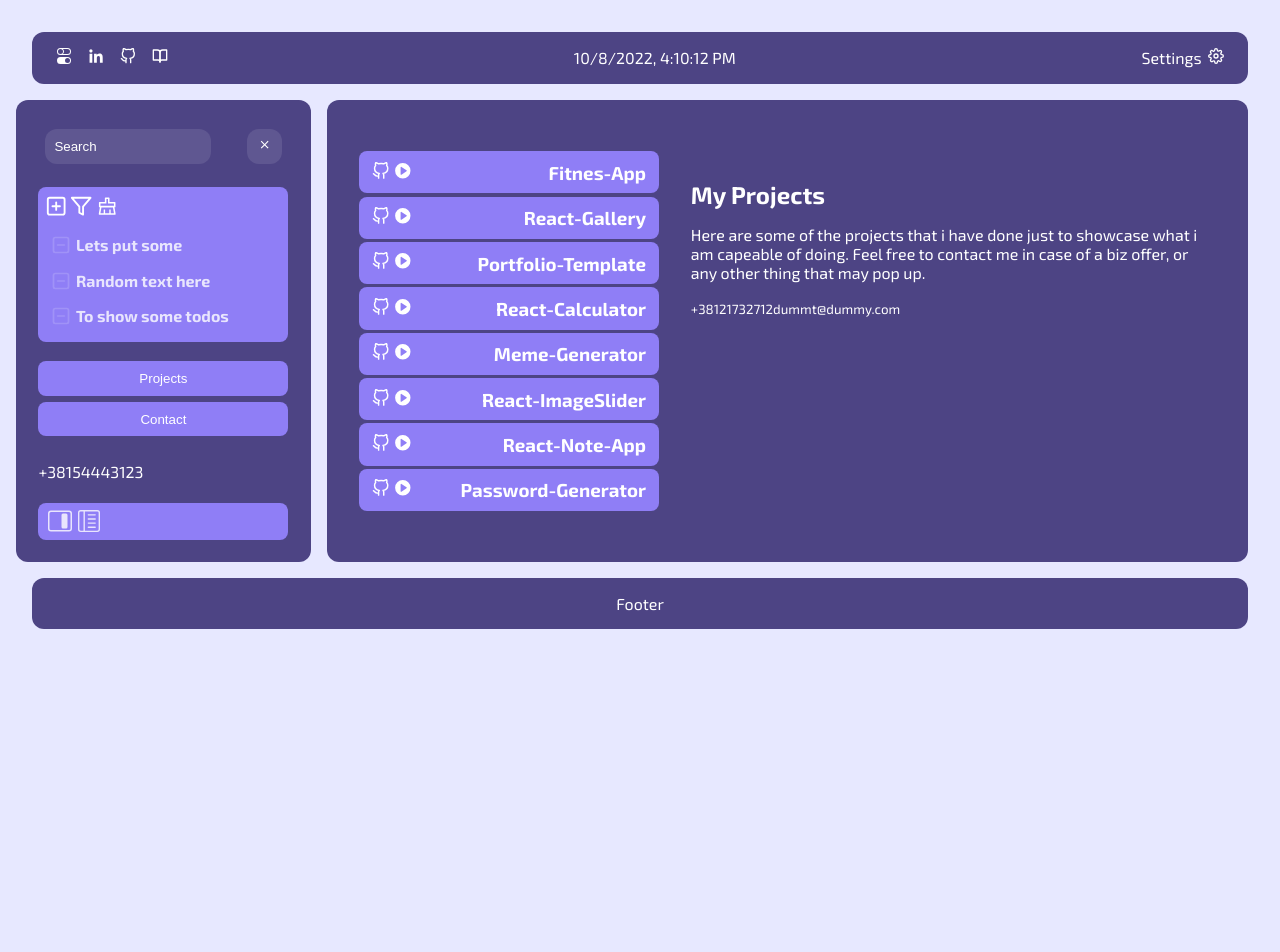
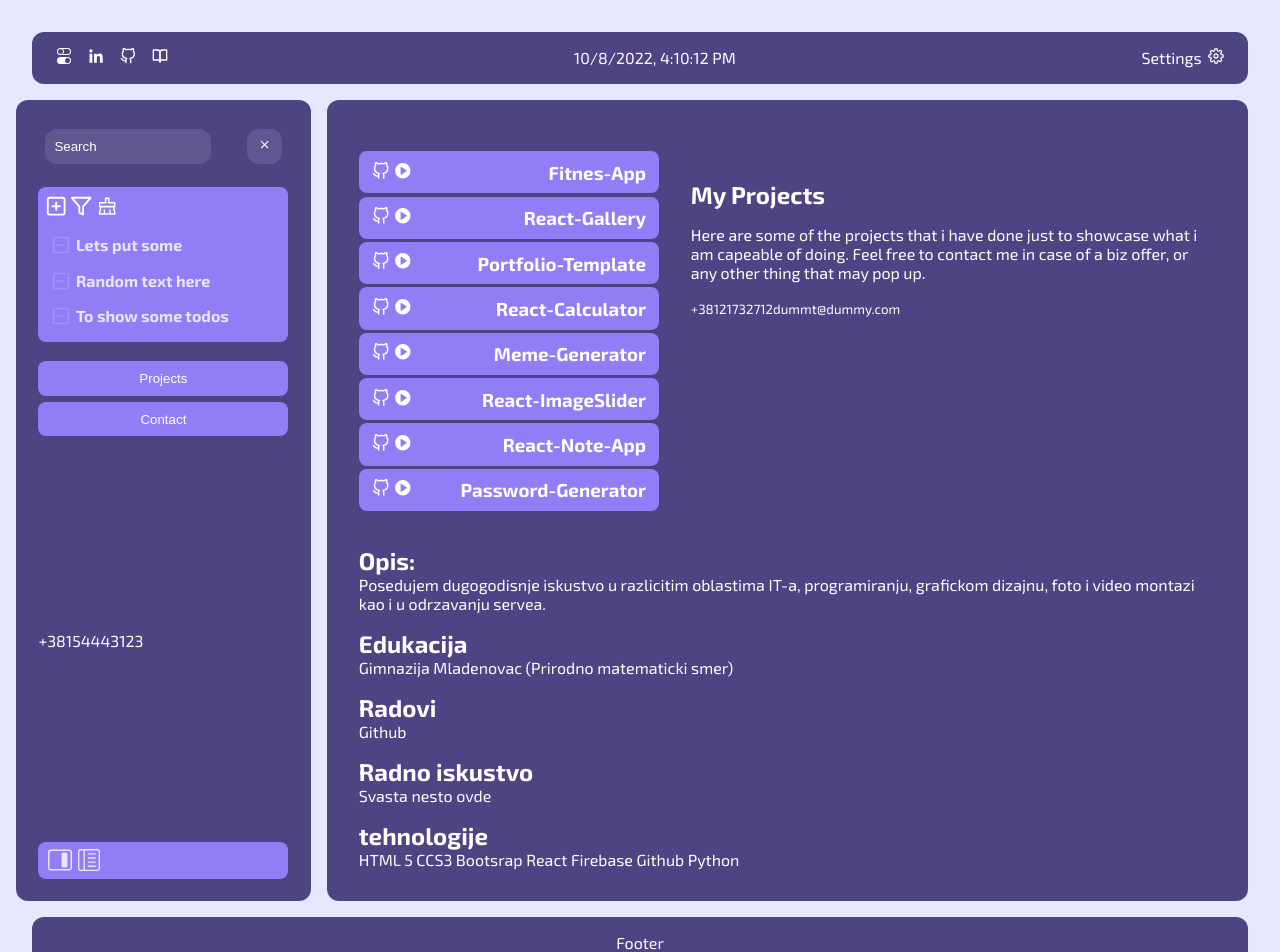
Before and after one commit to erazmozen/hub, a React (Create React App) app: page / in a window 1280 px wide. Shown: the top 952 px of the page. Before the commit the page ends 800 px from the top, so only its background shows below. Built offline with nearby package versions, Linux system fonts and the light colour scheme.

Commit message:
Added portfolio from json

```diff
--- a/src/components/main/ShowPage.jsx
+++ b/src/components/main/ShowPage.jsx
@@ -1,12 +1,14 @@
-import Projects from "../showpage/Projects"
+import Portfolio from "../showpage/Portfolio";
+import Projects from "../showpage/Projects";
 
-const ShowPage = ({icons}) => {
-    console.log('ShowPage render')
-    return (
-        <div className="background-rounded showpage">
-            <Projects icons={icons} />
-        </div>
-    )
-}
+const ShowPage = ({ icons }) => {
+  console.log("ShowPage render");
+  return (
+    <div className="background-rounded showpage">
+      <Projects icons={icons} />
+      <Portfolio />
+    </div>
+  );
+};
 
-export default ShowPage
+export default ShowPage;
--- /dev/null
+++ b/src/components/showpage/Portfolio.jsx
@@ -0,0 +1,35 @@
+import data from "../../data/portfolioData.json";
+
+console.log(data);
+
+const ContentBox = ({ title, body }) => {
+  return (
+    <div className="background-rounded">
+      <h2>{title}</h2>
+      <p>{body}</p>
+    </div>
+  );
+};
+
+const Portfolio = () => {
+  const dataArray = [];
+
+  Object.keys(data).forEach(function (key) {
+    dataArray.push(data[key]);
+  });
+
+  console.log("Portfolio render");
+  return (
+    <div>
+      {dataArray.map((section) => (
+        <ContentBox
+          key={section.id}
+          title={section.title}
+          body={section.body}
+        />
+      ))}
+    </div>
+  );
+};
+
+export default Portfolio;
--- /dev/null
+++ b/src/data/portfolioData.json
@@ -0,0 +1,27 @@
+{
+  "section1": {
+    "id": "1",
+    "title": "Opis:",
+    "body": "Posedujem dugogodisnje iskustvo u razlicitim oblastima IT-a, programiranju, grafickom dizajnu, foto i video montazi kao i u odrzavanju servea."
+  },
+  "section2": {
+    "id": "2",
+    "title": "Edukacija",
+    "body": "Gimnazija Mladenovac (Prirodno matematicki smer)"
+  },
+  "section3": {
+    "id": "3",
+    "title": "Radovi",
+    "body": "Github"
+  },
+  "section4": {
+    "id": "4",
+    "title": "Radno iskustvo",
+    "body": "Svasta nesto ovde"
+  },
+  "section5": {
+    "id": "5",
+    "title": "tehnologije",
+    "body": "HTML 5 CCS3 Bootsrap React Firebase Github Python"
+  }
+}
```
